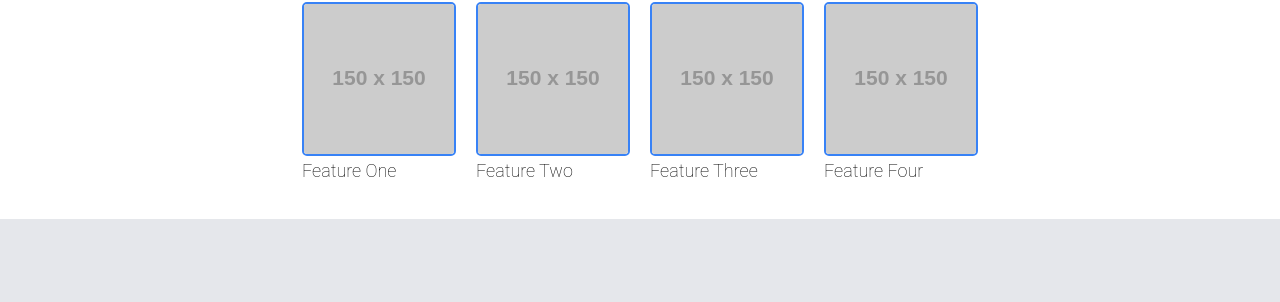
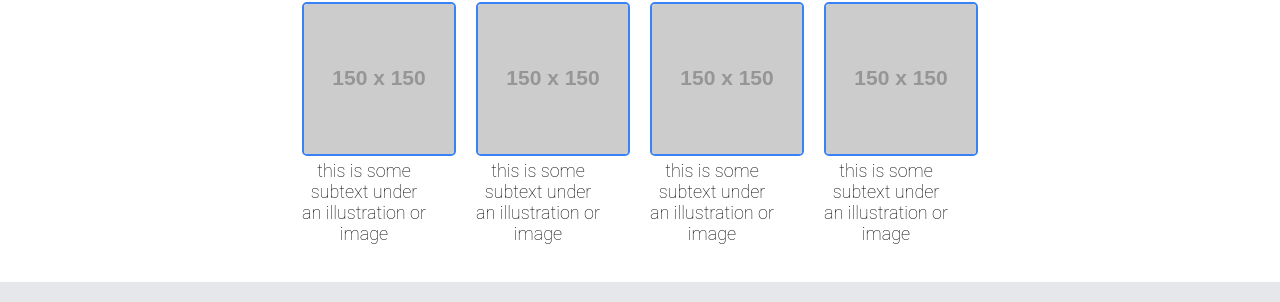
Before and after one commit to quarrybreeze/top-project-landing-page, a plain HTML site: page index.html in a window 1280 px wide. Shown: the part 440-742 px from the top of the page. Drawn offline with Linux system fonts and the light colour scheme; placeholder pictures from the web are drawn by us.

Commit message:
adding index.html file that i forgot to update

```diff
--- a/index.html
+++ b/index.html
@@ -41,19 +41,19 @@
         <div class="featurelist">
             <div class="feature">
                 <img src="https://via.placeholder.com/150" alt="Feature Image">
-                <h3>Feature One</h3>
+                <h3>this is some subtext under an illustration or image</h3>
             </div>
             <div class="feature">
                 <img src="https://via.placeholder.com/150" alt="Feature Image">
-                <h3>Feature Two</h3>
+                <h3>this is some subtext under an illustration or image</h3>
             </div>
             <div class="feature">
                 <img src="https://via.placeholder.com/150" alt="Feature Image">
-                <h3>Feature Three</h3>
+                <h3>this is some subtext under an illustration or image</h3>
             </div>
             <div class="feature">
                 <img src="https://via.placeholder.com/150" alt="Feature Image">
-                <h3>Feature Four</h3>
+                <h3>this is some subtext under an illustration or image</h3>
             </div>
         </div>
     </div>
```
